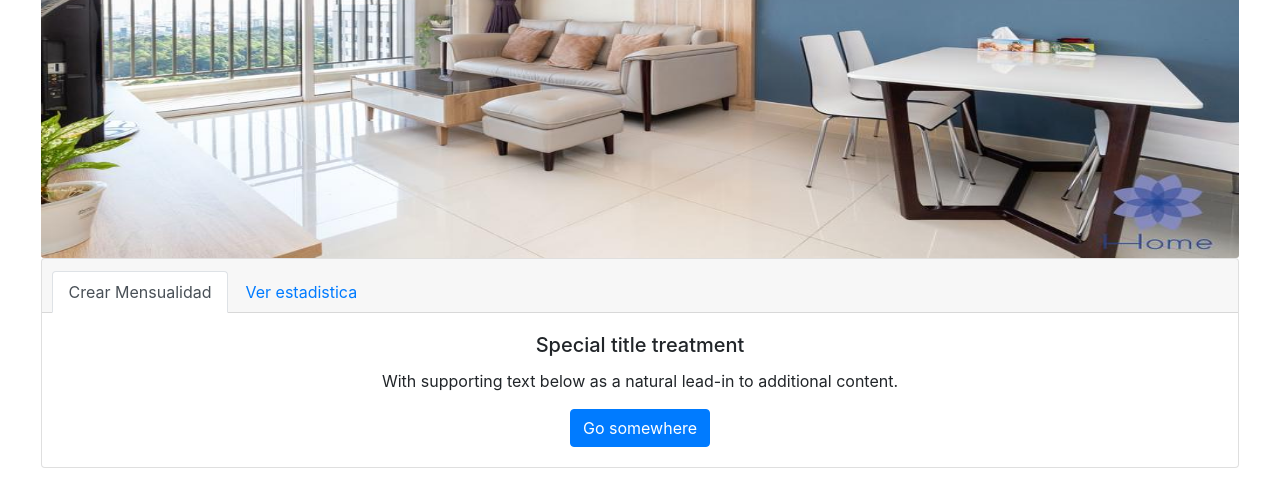
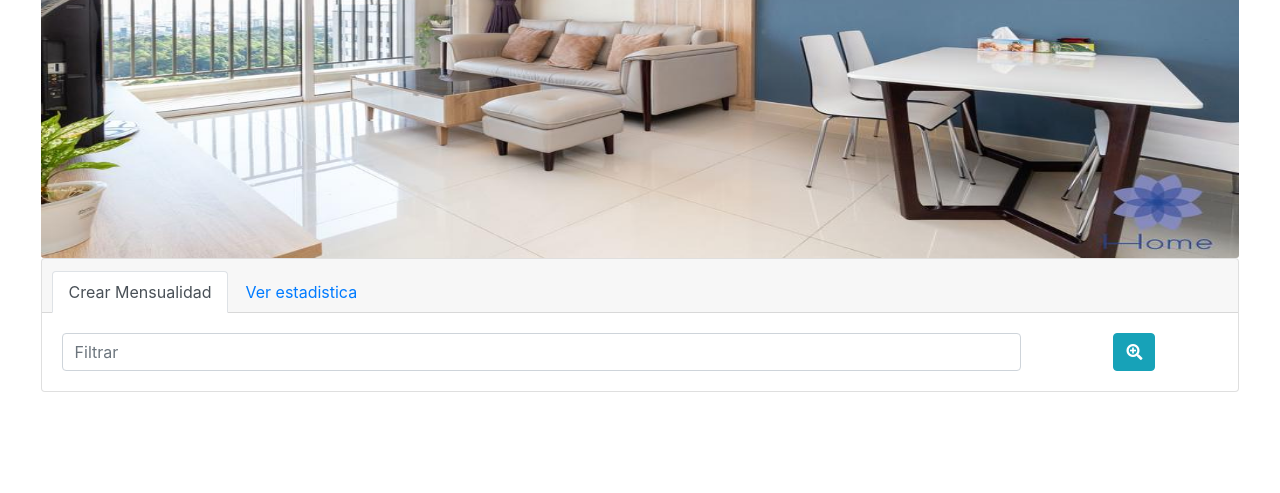
Before and after one commit to devagiloscarmesa/C4-ConjuntoResidencial, a plain HTML site: page index.html in a window 1280 px wide. Shown: the part 336-829 px from the top of the page. After the commit the page ends 800 px from the top, so only its background shows below. Drawn offline with nearby package versions, Linux system fonts and the light colour scheme.

Commit message:
cambios tabs

```diff
--- a/index.html
+++ b/index.html
@@ -11,6 +11,7 @@
     <link rel="manifest" href="imagenes/iconos/site.webmanifest">
     <title>Conjunto Residencial</title>
     <link rel="stylesheet" href="https://stackpath.bootstrapcdn.com/bootstrap/4.5.0/css/bootstrap.min.css" integrity="sha384-9aIt2nRpC12Uk9gS9baDl411NQApFmC26EwAOH8WgZl5MYYxFfc+NcPb1dKGj7Sk" crossorigin="anonymous">
+    <link  rel="stylesheet"  href="https://cdnjs.cloudflare.com/ajax/libs/font-awesome/5.9.0/css/all.css">
     <link rel="stylesheet" href="css/style.css">
 </head>
 <body>
@@ -43,7 +44,7 @@
                   <form class="form-inline">
                     <input class="form-control mr-sm-2" type="search" placeholder="Buscar contenido" aria-label="Search">
                     <button class="btn btn-outline-warning my-2 my-sm-0" type="submit">Buscar</button>
-                </form>
+                  </form>
                 </article>
             </section>
             <section class="row" id="ctn_banner">
@@ -70,9 +71,16 @@
             <div class="card-body">
                 <div class="tab-content" id="mis-tabs">
                   <div class="tab-pane fade show active" id="crear-mensualidad" role="tabpanel" aria-labelledby="ver-estadistica-tab">
-                    <h5 class="card-title">Special title treatment</h5>
-                    <p class="card-text">With supporting text below as a natural lead-in to additional content.</p>
-                    <a href="#" class="btn btn-primary">Go somewhere</a>
+                      <div class="row">
+                        <div class="col-10">
+                          <form class="form">
+                            <input class="form-control" type="search" placeholder="Filtrar" aria-label="Search">
+                          </form>
+                        </div>
+                        <div class="col-2">
+                          <button class="btn btn-info" type="button"><i class="fas fa-search-plus"></i></button>
+                        </div>
+                      </div>
                   </div>
                   <div class="tab-pane fade" id="ver-estadistica" role="tabpanel" aria-labelledby="ver-estadistica-tab">
 
```
